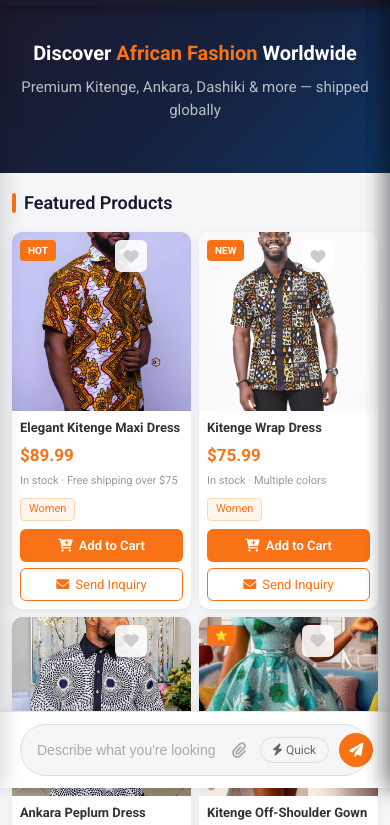
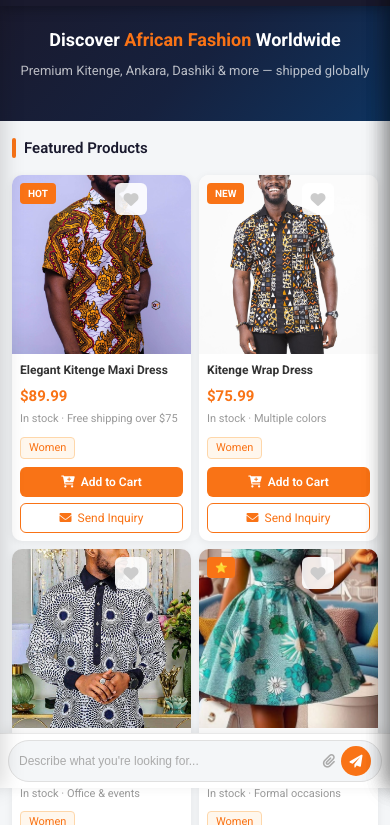
Before and after one commit to ManaseM/jobijad-express, a website: page alibaba-style.html in a window 390 px wide. Shown: the part 56-881 px from the top of the page. Drawn offline with Linux system fonts and the light colour scheme; no server answers.

Commit message:
fix: responsive layout for all screen sizes, fix bottom search bar overflow on mobile

```diff
--- a/alibaba-styles.css
+++ b/alibaba-styles.css
@@ -82,8 +82,8 @@ button{cursor:pointer;font-family:inherit;}
 .inquiry-btn:hover{background:#f97316;color:#fff;}
 
 /* BOTTOM SEARCH */
-.bottom-search{position:fixed;bottom:0;left:0;right:0;background:#fff;border-top:1px solid #e8e8e8;padding:12px 20px;box-shadow:0 -2px 12px rgba(0,0,0,.08);z-index:999;}
-.search-input-container{max-width:800px;margin:0 auto;display:flex;align-items:center;gap:10px;background:#f4f6f8;border-radius:28px;padding:8px 16px;border:1.5px solid #e0e0e0;transition:border .2s;}
+.bottom-search{position:fixed;bottom:0;left:0;right:0;width:100%;background:#fff;border-top:1px solid #e8e8e8;padding:12px 20px;box-shadow:0 -2px 12px rgba(0,0,0,.08);z-index:999;box-sizing:border-box;}
+.search-input-container{max-width:800px;width:100%;margin:0 auto;display:flex;align-items:center;gap:10px;background:#f4f6f8;border-radius:28px;padding:8px 16px;border:1.5px solid #e0e0e0;transition:border .2s;box-sizing:border-box;overflow:hidden;}
 .search-input-container:focus-within{border-color:#f97316;}
 .search-input{flex:1;border:none;background:none;outline:none;font-size:14px;color:#333;}
 .search-input::placeholder{color:#aaa;}
@@ -159,12 +159,36 @@ button{cursor:pointer;font-family:inherit;}
   .main-content{padding:16px 12px 90px;}
   .cart-panel{width:100%;}
   .hero-banner h1{font-size:20px;}
+  .bottom-search{padding:8px 12px;}
+  .search-input-container{padding:6px 12px;gap:6px;}
+  .search-input{font-size:13px;}
+  .fast-btn{padding:4px 8px;font-size:11px;}
 }
 @media(max-width:480px){
   .products-grid{grid-template-columns:repeat(2,1fr);gap:8px;}
   .product-info{padding:8px;}
   .product-actions{padding:0 8px 8px;}
   .logo-text{font-size:17px;}
+  .bottom-search{padding:6px 8px;}
+  .search-input-container{padding:5px 10px;gap:4px;border-radius:22px;}
+  .search-input{font-size:12px;}
+  .fast-btn{display:none;}
+  .send-btn{width:30px;height:30px;font-size:13px;}
+  .attach-btn{font-size:14px;padding:2px;}
+  .hero-banner{padding:20px 12px;}
+  .hero-banner h1{font-size:18px;}
+  .hero-banner p{font-size:13px;}
+  .hero-cats{gap:6px;}
+  .hero-cat{padding:5px 12px;font-size:12px;}
+  .header-container{padding:0 12px;gap:10px;}
+  .login-header-btn span{display:none;}
+  .login-header-btn{padding:7px 10px;}
+  .section-title{font-size:15px;}
+  .product-title{font-size:12px;}
+  .product-price{font-size:15px;}
+  .add-to-cart-btn{font-size:12px;padding:8px;}
+  .inquiry-btn{font-size:12px;padding:7px;}
+  .notification{right:8px;left:8px;min-width:unset;}
 }
 
 /* ACCOUNT PANEL */
```
